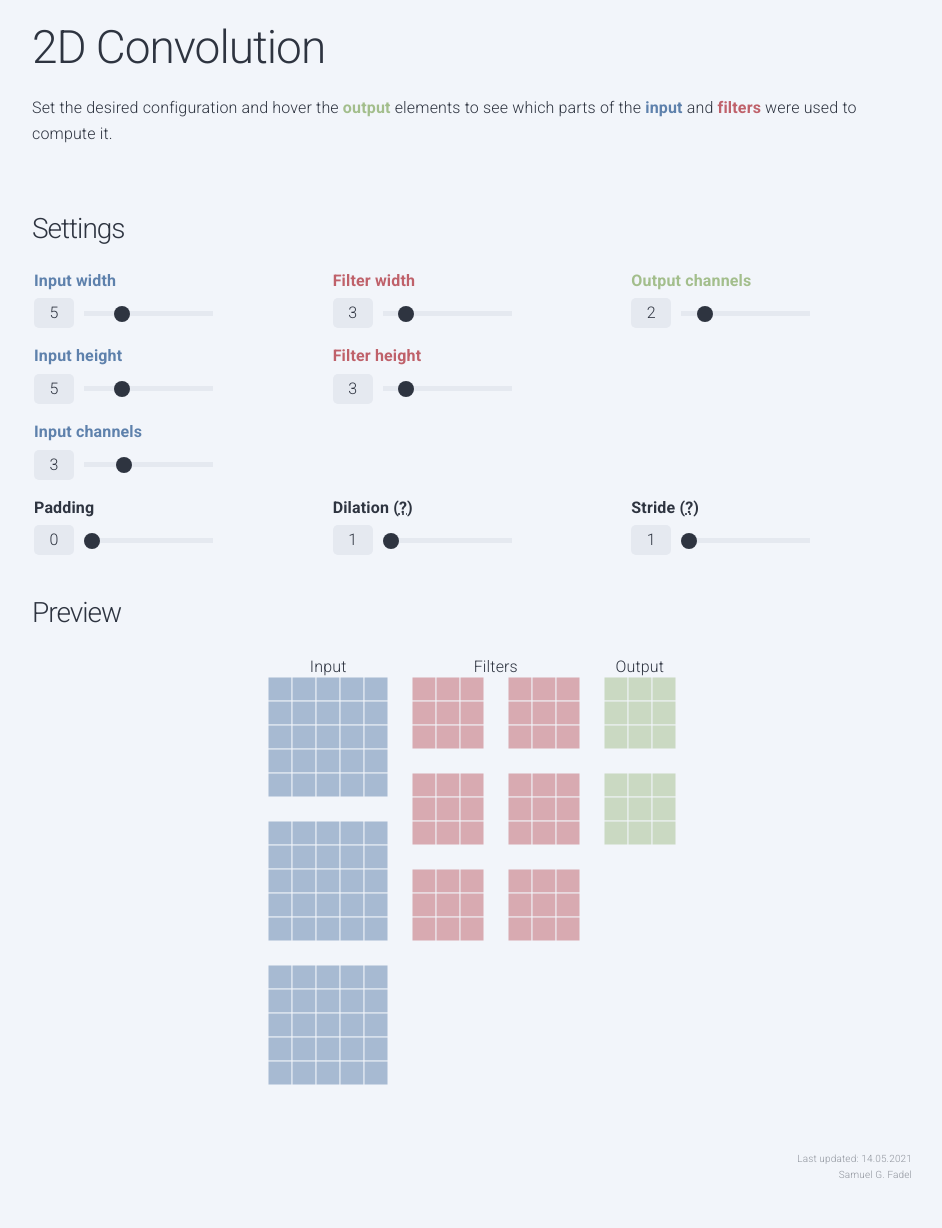
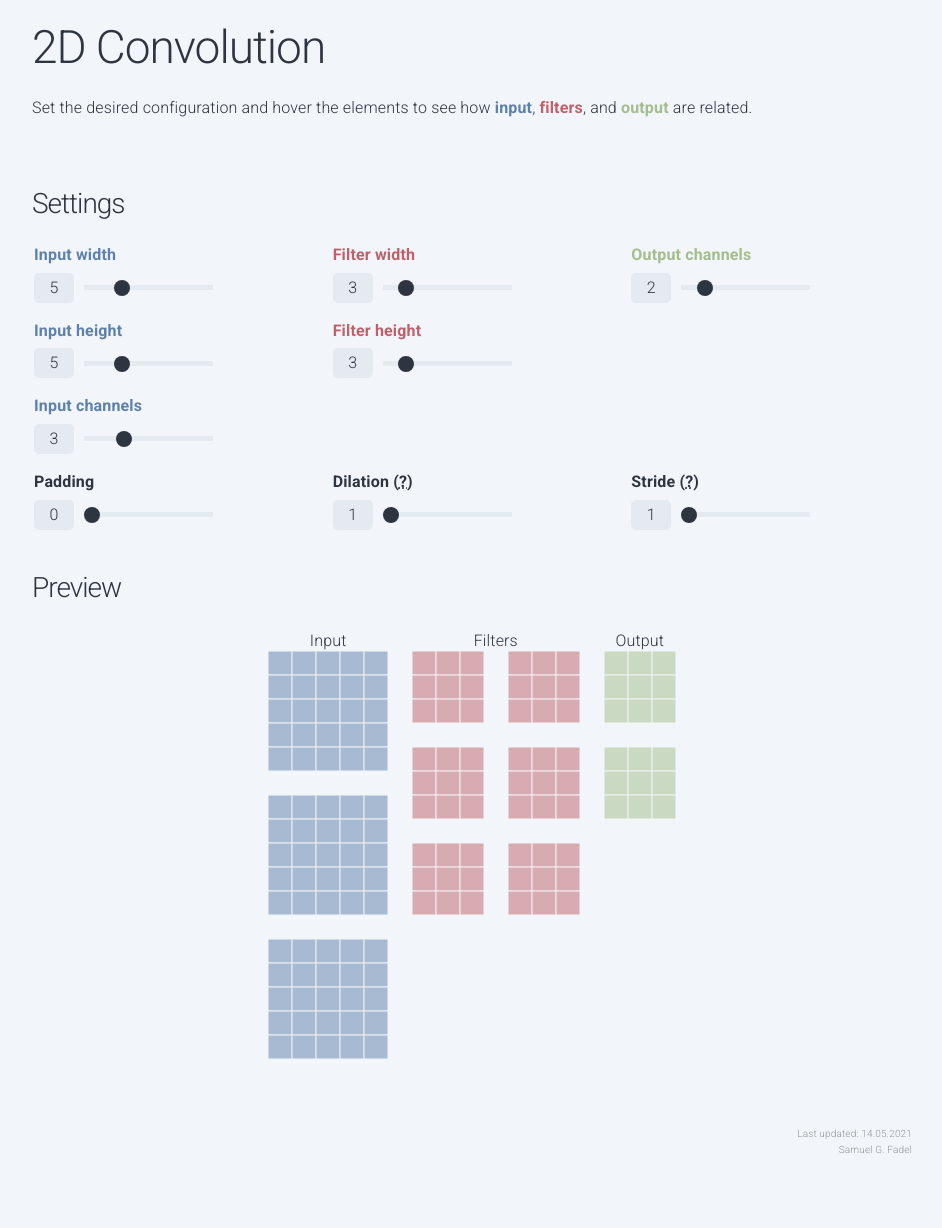
Before and after one commit to jayflyaway/fadel.github.io, a Jekyll site: the page convolution.html, which Jekyll copies as it is, in a window 1280 px wide. Shown: the whole page, without its empty margins (168-1110 px from the left). Built offline with Jekyll 4.4.1, drawn with Linux system fonts in a browser that asks for light colours; after the commit the page ends 1203 px from its top, so only the background shows below that; some of the changed lines change nothing that is shown.

Commit message:
Updated convolution demo.

```diff
--- a/convolution.html
+++ b/convolution.html
@@ -172,7 +172,7 @@
 <body>
   <header>
     <h1>2D Convolution</h1>
-    <p>Set the desired configuration and hover the <span class="label-output">output</span> elements to see which parts of the <span class="label-input">input</span> and <span class="label-filter">filters</span> were used to compute it.</p>
+    <p>Set the desired configuration and hover the elements to see how <span class="label-input">input</span>, <span class="label-filter">filters</span>, and <span class="label-output">output</span> are related.</p>
   </header>
   <main>
     <section>
@@ -403,15 +403,19 @@
             for (var inputChannel = 0; inputChannel < options.inputChannels; inputChannel++) {
               for (var fi = 0; fi < options.filterHeight; fi++) {
                 for (var fj = 0; fj < options.filterWidth; fj++) {
-                  // first filters
                   const filterSelector = "#filter-channel-" + inputChannel + "-" + outputChannel + " #filter-" + fi + "-" + fj;
-                  activationMap[selector].push(filterSelector);
-
-                  // then inputs
                   const i = oi * options.stride + fi * options.dilation;
                   const j = oj * options.stride + fj * options.dilation;
                   const inputSelector = "#input-channel-" + inputChannel + " #input-" + i + "-" + j;
+
+                  activationMap[selector].push(filterSelector);
+                  if (!activationMap[filterSelector]) { activationMap[filterSelector] = []; }
+                  activationMap[filterSelector].push(selector);
+                  activationMap[filterSelector].push(inputSelector);
                   activationMap[selector].push(inputSelector);
+                  if (!activationMap[inputSelector]) { activationMap[inputSelector] = []; }
+                  activationMap[inputSelector].push(selector);
+                  activationMap[inputSelector].push(filterSelector);
                 }
               }
             }
```
